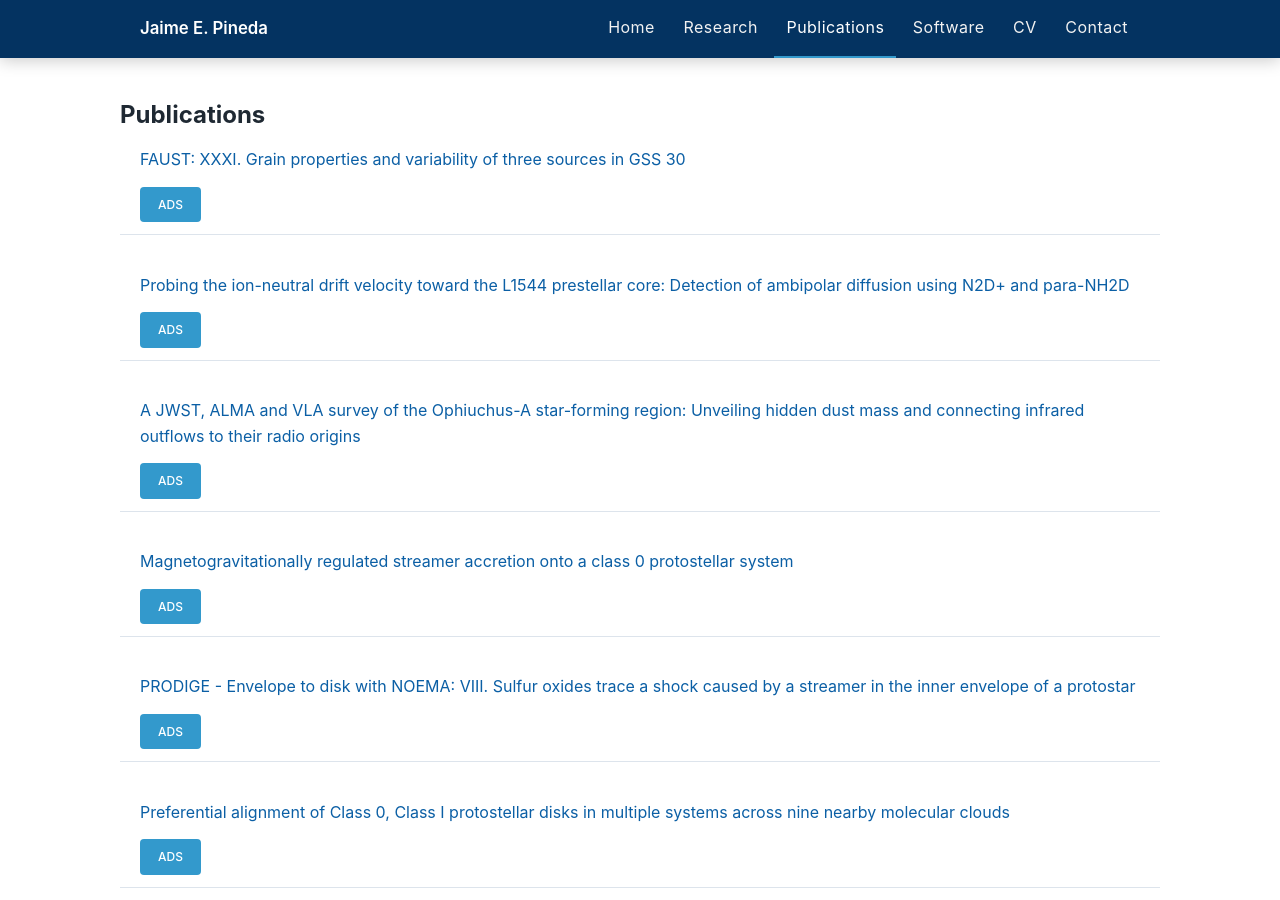
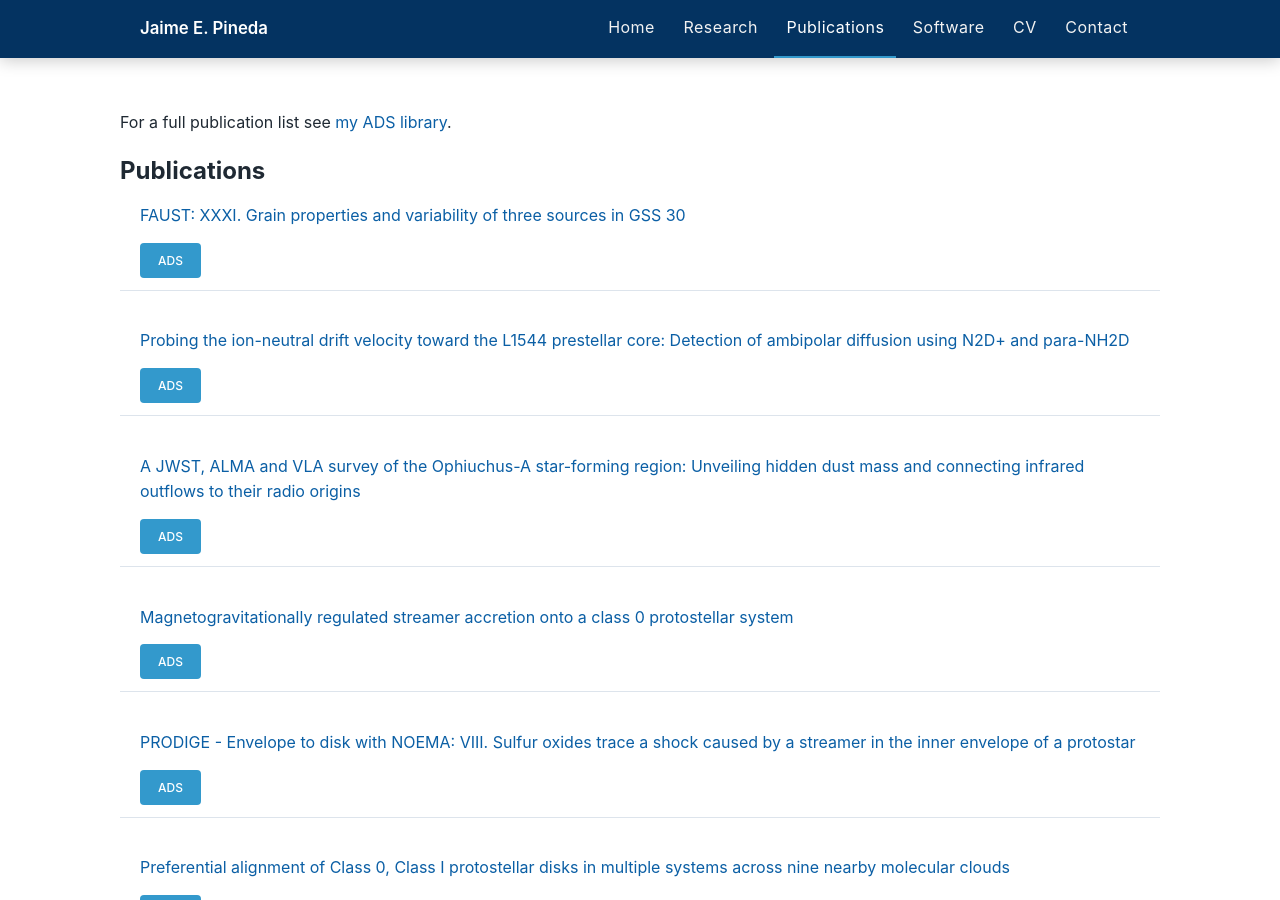
Before and after one commit to jpinedaf/jpinedaf.github.io, a Jekyll site: the page built from publications/index.md, in a window 1280 px wide and 900 px high. Built offline with Jekyll 4.4.1, drawn with Linux system fonts in a browser that asks for light colours; a style sheet for code colours, icons or effects is not loaded.

Commit message:
Add ADS library link at top of publications page
Co-authored-by: Copilot <223556219+Copilot@users.noreply.github.com>

```diff
--- a/publications/index.md
+++ b/publications/index.md
@@ -5,4 +5,6 @@ permalink: /publications/
 hide_title: true
 ---
 
+For a full publication list see <a href="{{ site.ads_link }}" rel="noopener">my ADS library</a>.
+
 {% include publications.md %}
```
